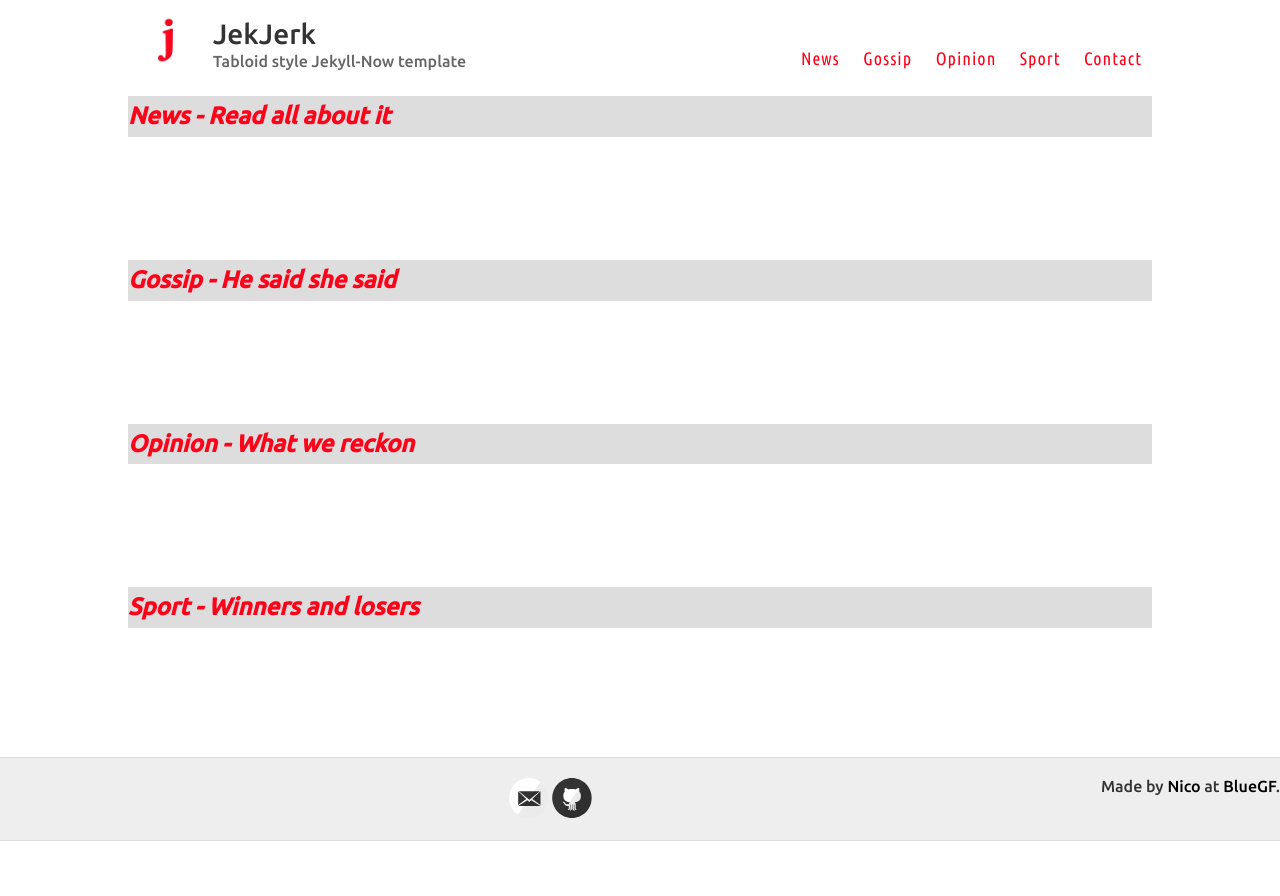
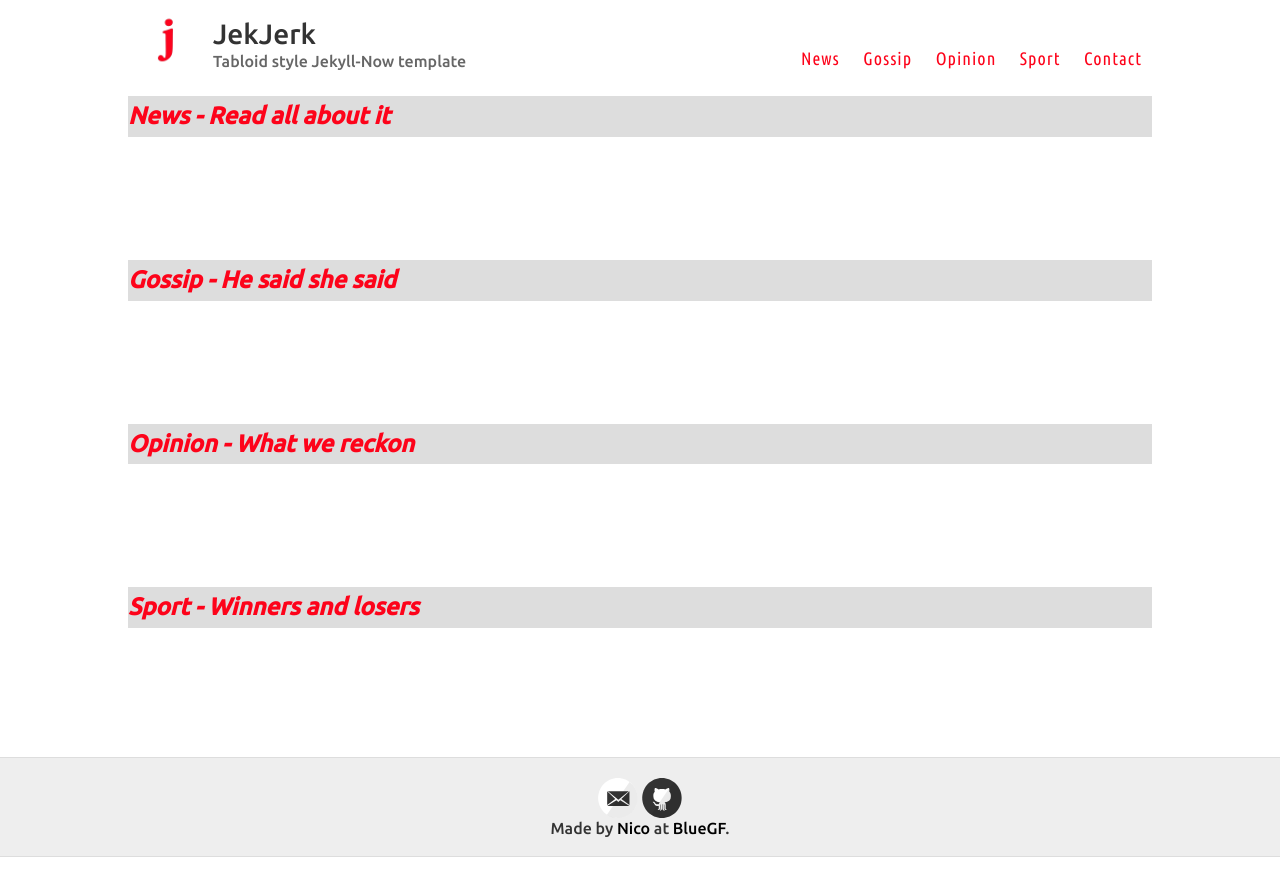
Before and after one commit to nicoboyce/jekjerk, a Jekyll site: the page built from index.html, in a window 1280 px wide. Shown: the top 896 px of the page. Built offline with Jekyll 4.4.1, drawn with Linux system fonts in a browser that asks for light colours.

Commit message:
Update default.html

```diff
--- a/_layouts/default.html
+++ b/_layouts/default.html
@@ -50,7 +50,7 @@
       <div class="container" id="contact">
         <footer class="footer">
           {% include svg-icons.html %}
-<div style="float: right;">
+<div>
 Made by <a href="mailto:nico@bluegf.com">Nico</a> at <a href="http://bluegf.com">BlueGF</a>.
 </div>
         </footer>
```
